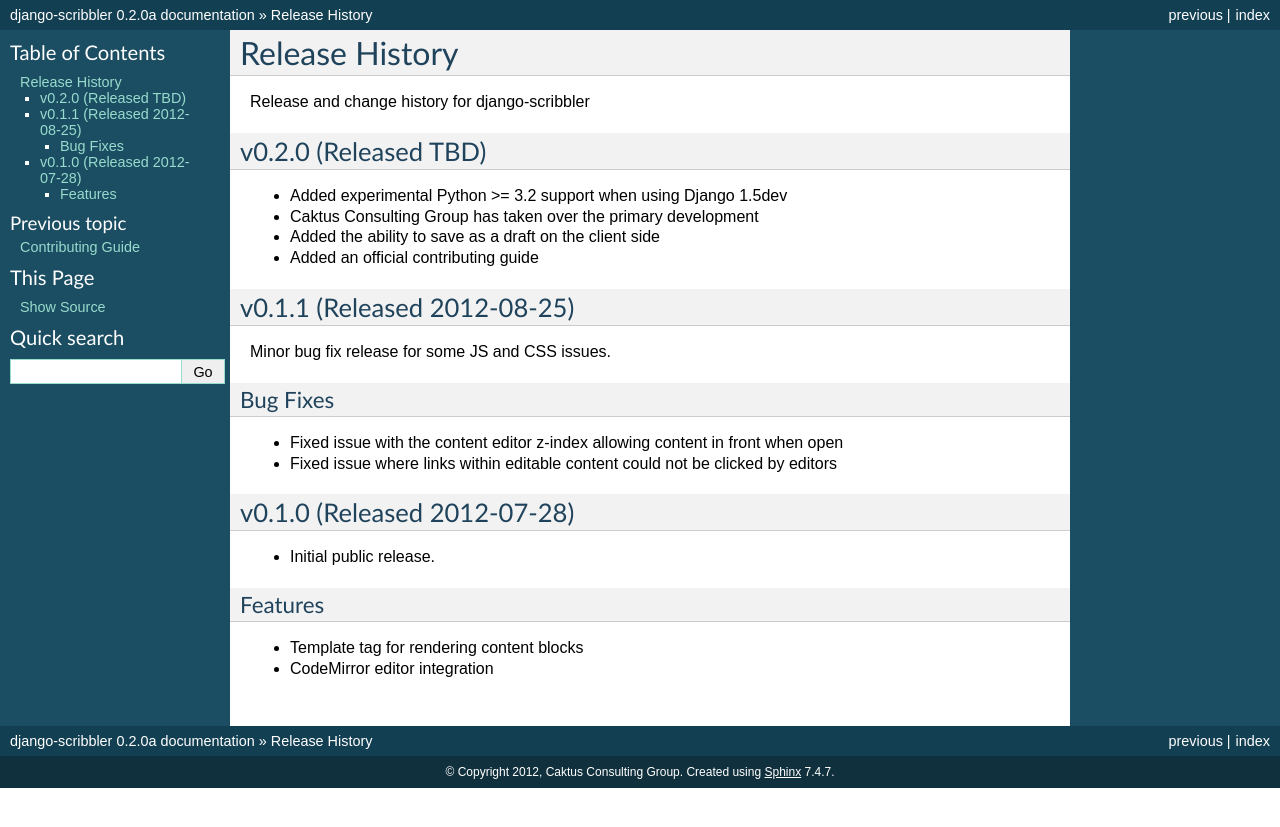
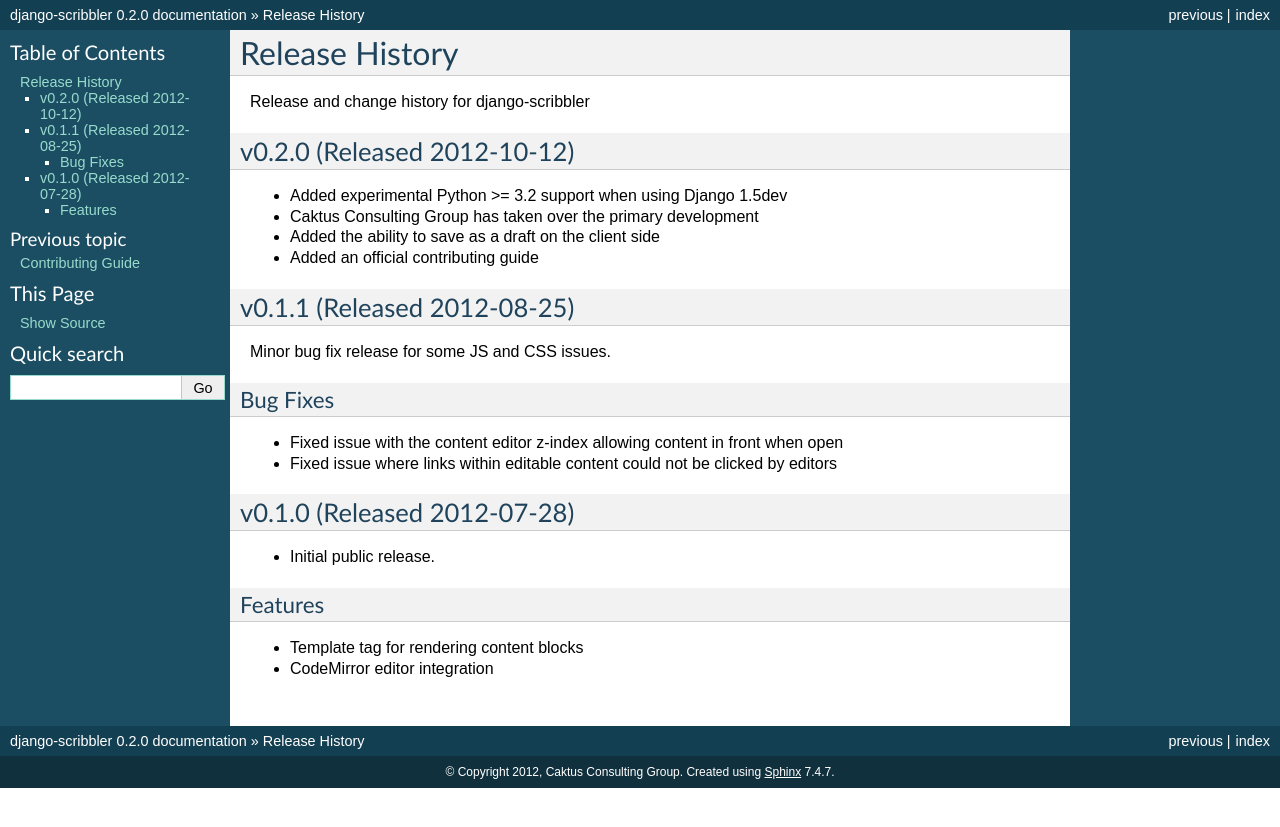
Before and after one commit to caktus/django-scribbler, a Sphinx documentation site: the page built from docs/releases.rst, in a window 1280 px wide. Shown: the top 827 px of the page. Built offline with Sphinx 7.4.7, drawn with Linux system fonts in a browser that asks for light colours.

Commit message:
Version bump and setting release date.

```diff
--- a/docs/conf.py
+++ b/docs/conf.py
@@ -50,7 +50,7 @@
 # The short X.Y version.
 version = '0.2'
 # The full version, including alpha/beta/rc tags.
-release = '0.2.0a'
+release = '0.2.0'
 
 # The language for content autogenerated by Sphinx. Refer to documentation
 # for a list of supported languages.
--- a/docs/releases.rst
+++ b/docs/releases.rst
@@ -4,7 +4,7 @@
 Release and change history for django-scribbler
 
 
-v0.2.0 (Released TBD)
+v0.2.0 (Released 2012-10-12)
 ------------------------------------
 
 - Added experimental Python >= 3.2 support when using Django 1.5dev
--- a/scribbler/__init__.py
+++ b/scribbler/__init__.py
@@ -2,4 +2,4 @@
 from __future__ import unicode_literals
 
 
-__version__ = '0.2.0a'
+__version__ = '0.2.0'
```
